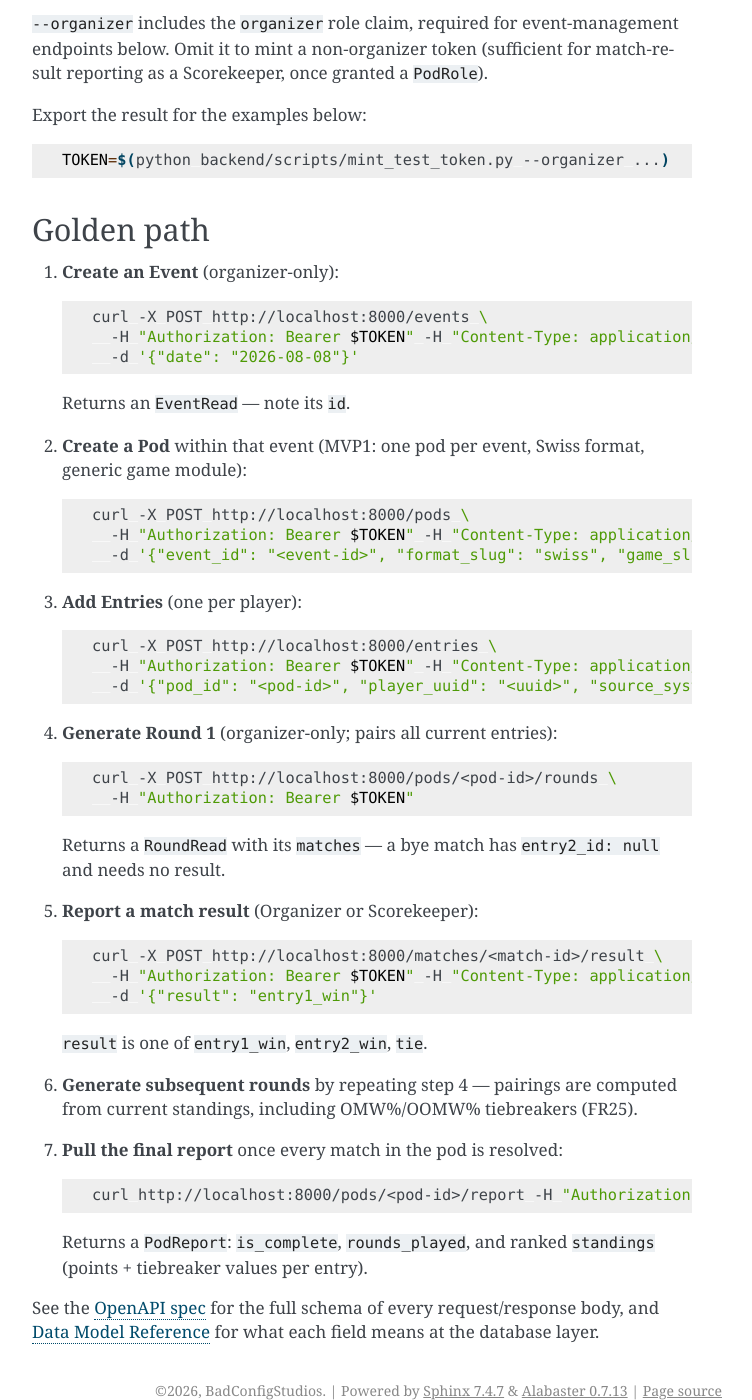
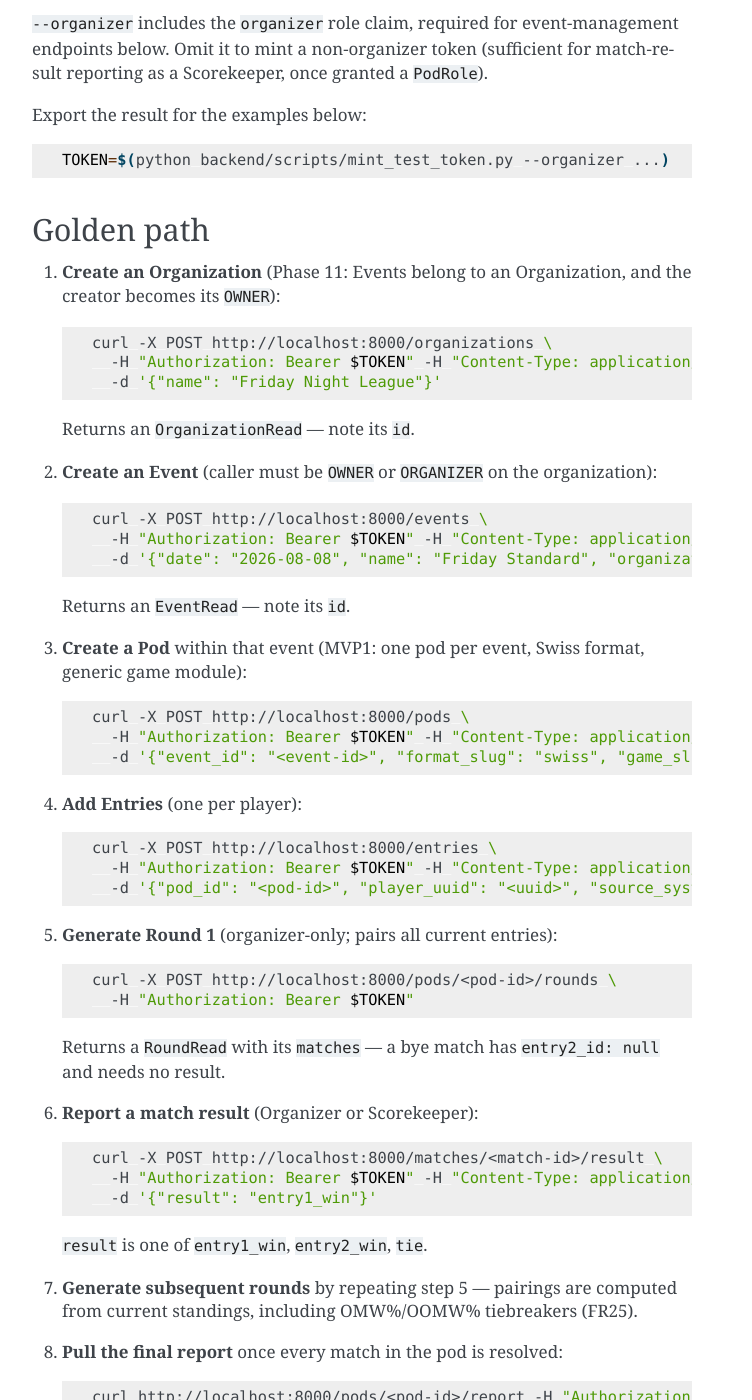
Before and after one commit to BadConfigStudios/OpenTourney, a Sphinx documentation site: the page built from docs/api-usage.rst, in a window 1280 px wide and 1400 px high, scrolled down 519 px. Shown: the whole window, without its empty margins (388-1140 px from the left). Built offline with Sphinx 7.4.7, drawn with Linux system fonts in a browser that asks for light colours.

Commit message:
docs: fix broken event-creation curl example, add Organization models to data-model reference
api-usage.rst's golden path still POSTed to /events with only {"date": ...},
which now 422s since Phase 11 requires organization_id and name. Add a
"Create an Organization" step ahead of event creation and update the event
payload to match.

data-model.rst was missing autoclass entries for Organization,
OrganizationMember, and OrgRoleName (added in Phase 11).

Reword the design spec's JUDGE-parity note to scope it correctly: JUDGE has
zero enforced difference from ORGANIZER only on organization-membership
endpoints, not on POST /events which specifically requires OWNER or
ORGANIZER.

Co-Authored-By: Claude <noreply@anthropic.com>

```diff
--- a/docs/api-usage.rst
+++ b/docs/api-usage.rst
@@ -36,17 +36,29 @@ Export the result for the examples below:
 Golden path
 -----------
 
-1. **Create an Event** (organizer-only):
+1. **Create an Organization** (Phase 11: Events belong to an
+   Organization, and the creator becomes its ``OWNER``):
+
+   .. code-block:: bash
+
+      curl -X POST http://localhost:8000/organizations \
+        -H "Authorization: Bearer $TOKEN" -H "Content-Type: application/json" \
+        -d '{"name": "Friday Night League"}'
+
+   Returns an ``OrganizationRead`` — note its ``id``.
+
+2. **Create an Event** (caller must be ``OWNER`` or ``ORGANIZER`` on the
+   organization):
 
    .. code-block:: bash
 
       curl -X POST http://localhost:8000/events \
         -H "Authorization: Bearer $TOKEN" -H "Content-Type: application/json" \
-        -d '{"date": "2026-08-08"}'
+        -d '{"date": "2026-08-08", "name": "Friday Standard", "organization_id": "<organization-id>"}'
 
    Returns an ``EventRead`` — note its ``id``.
 
-2. **Create a Pod** within that event (MVP1: one pod per event, Swiss
+3. **Create a Pod** within that event (MVP1: one pod per event, Swiss
    format, generic game module):
 
    .. code-block:: bash
@@ -63,7 +75,7 @@ Golden path
         -H "Authorization: Bearer $TOKEN" -H "Content-Type: application/json" \
         -d '{"pod_id": "<pod-id>", "player_uuid": "<uuid>", "source_system": "manual-verification"}'
 
-4. **Generate Round 1** (organizer-only; pairs all current entries):
+5. **Generate Round 1** (organizer-only; pairs all current entries):
 
    .. code-block:: bash
 
@@ -83,11 +95,11 @@ Golden path
 
    ``result`` is one of ``entry1_win``, ``entry2_win``, ``tie``.
 
-6. **Generate subsequent rounds** by repeating step 4 — pairings are
+7. **Generate subsequent rounds** by repeating step 5 — pairings are
    computed from current standings, including OMW%/OOMW% tiebreakers
    (FR25).
 
-7. **Pull the final report** once every match in the pod is resolved:
+8. **Pull the final report** once every match in the pod is resolved:
 
    .. code-block:: bash
 
```
Also changed, not shown: other parts of docs/api-usage.rst (+2 -2 lines), docs/data-model.rst (+15 -0 lines), docs/superpowers/specs/2026-08-12-phase-11-organization-model-design.md (+8 -3 lines).
